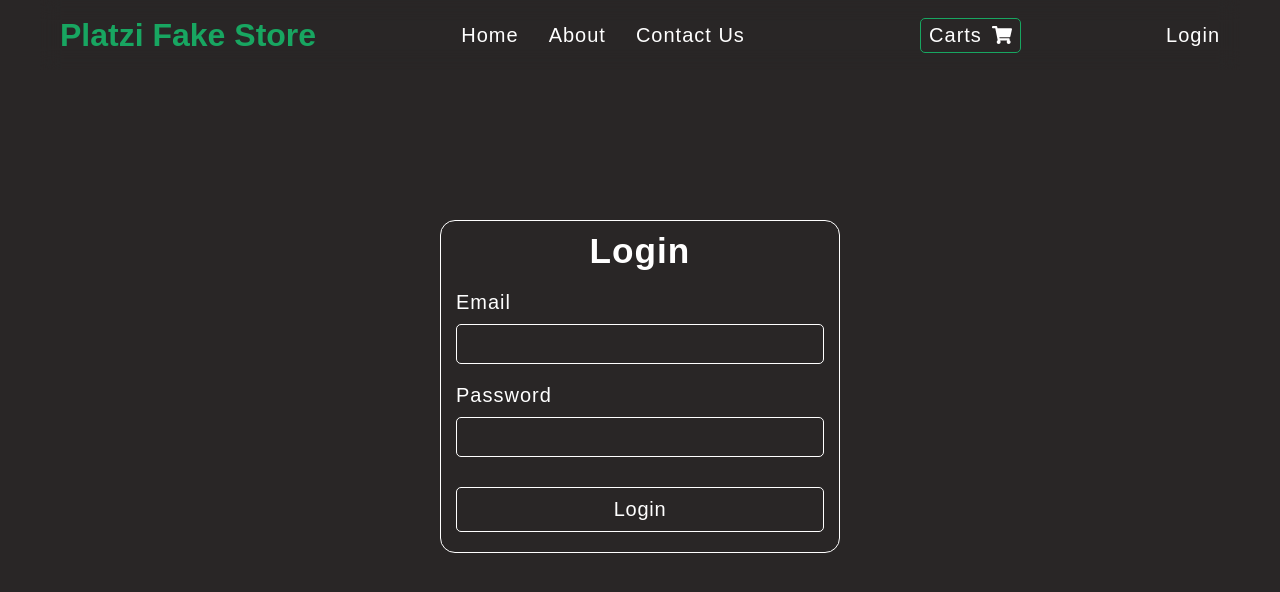
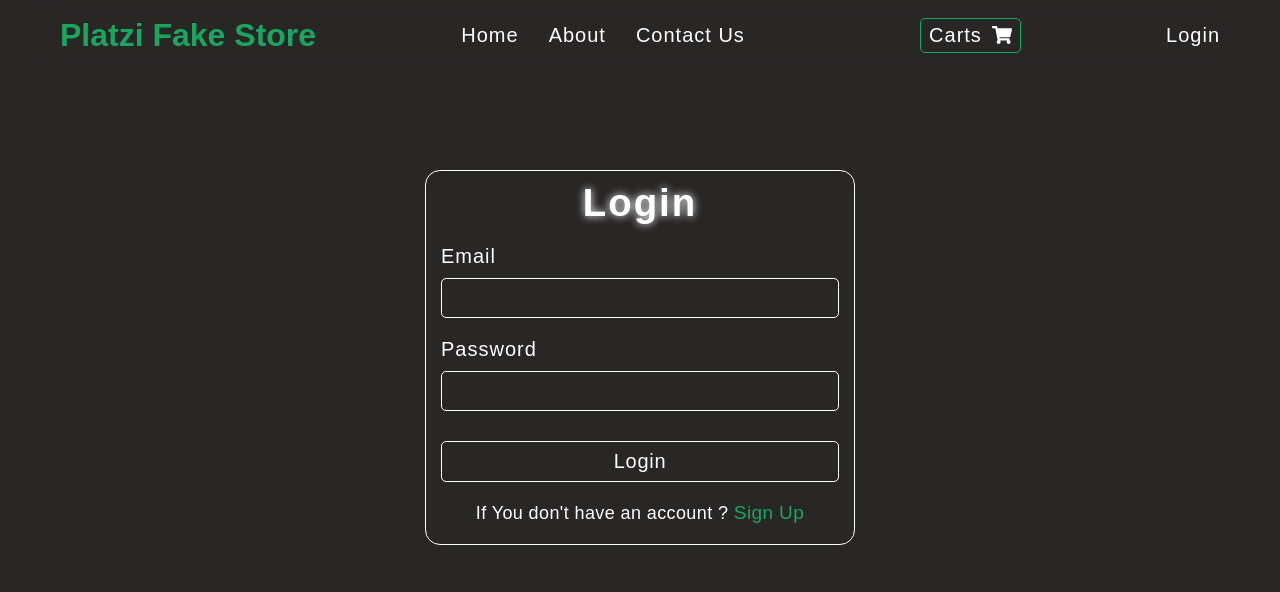
Before and after one commit to mehrojalieev/ContextApi_using-useReducer, a React (Vite) app: page /auth/login in a window 1280 px wide. Shown: the top 592 px of the page. Built offline with nearby package versions, Linux system fonts and the light colour scheme.

Commit message:
Fixed bugs in Login Page

```diff
--- a/src/routes/sub-routes/login/Login.jsx
+++ b/src/routes/sub-routes/login/Login.jsx
@@ -1,5 +1,5 @@
 import "./Login.scss"
-
+import { Link } from "react-router-dom"
 const Login = () => {
   return (
     <div className="login__wrapper">
@@ -14,6 +14,9 @@ const Login = () => {
           <input id="Password" type="password" />
         </div>
         <button>Login</button>
+        <p className="checkout-text">
+          If You don't have an account ? <Link to='/auth/signup'>Sign Up</Link>
+        </p>
       </form>
     </div>
   )
--- a/src/routes/sub-routes/login/Login.scss
+++ b/src/routes/sub-routes/login/Login.scss
@@ -1,16 +1,29 @@
 .login__wrapper{
-    width: 400px;
+    width: 430px;
     height: auto;
-    margin: 150px auto;
+    margin: 100px auto;
     border: 1px solid #fff;
     padding: 10px 15px 20px 15px;
     border-radius: 15px;
     h2{
         text-align: center;
         margin-bottom: 20px;
-        font-size: 2.2rem;
-        letter-spacing: 1px;
+        font-size: 2.4rem;
+        letter-spacing: 2px;
         color: #fff;
+        animation: animateLogin 3s infinite;
+    }
+}
+
+@keyframes animateLogin{
+    10%{
+        filter: drop-shadow(0 0 3px #fff);
+    }
+    30%{
+        filter: drop-shadow(0 0 5px #fff);
+    }
+    100%{
+        filter: drop-shadow(0 0 4px #fff);
     }
 }
 
@@ -49,7 +62,7 @@
     }
     button{
         width: 100%;
-        padding: 10px 0px;
+        padding: 8px 0px;
         border: none;
         border-radius: 5px;
         font-size: 20px;
@@ -69,5 +82,14 @@
             cursor: pointer;
         }
     }
-
 }
+.checkout-text{
+    color: #fff;
+    font-size: 18px;
+    letter-spacing: .4px;
+    a{
+        color: var(--success-color);
+        text-decoration: none;
+        font-size: 19px;
+    }
+}
```
